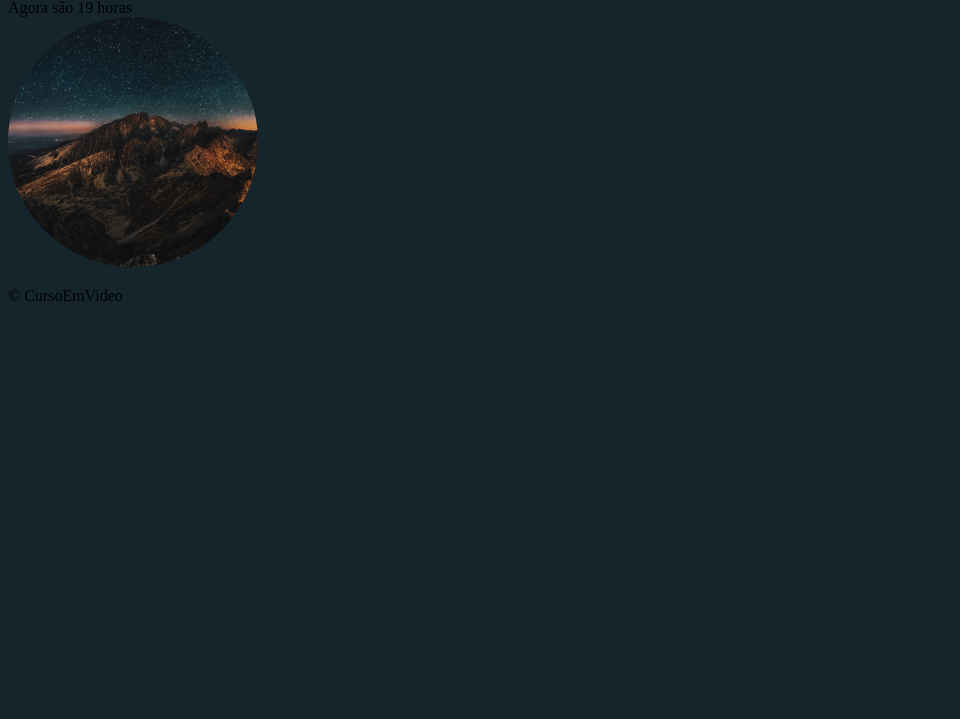
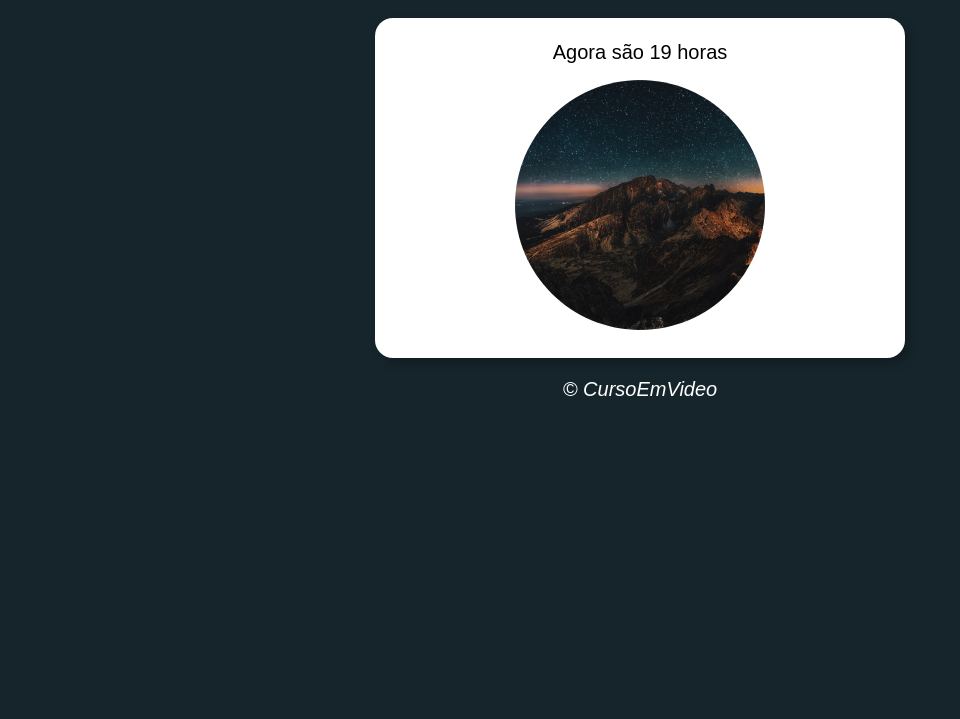
Before and after one commit to isabela-aquino/Hora_Dia, a plain HTML site: page HoraDoDia/index.html in a window 1280 px wide. Shown: the part 81-800 px from the top of the page, without its empty margins (0-960 px from the left). Drawn offline with Linux system fonts and the light colour scheme.

Commit message:
troquei link

```diff
--- a/HoraDoDia/index.html
+++ b/HoraDoDia/index.html
@@ -5,7 +5,7 @@
     <meta http-equiv="X-UA-Compatible" content="IE=edge">
     <meta name="viewport" content="width=device-width, initial-scale=1.0">
     <title>Hora do Dia</title>
-    <link rel="stylesheet" href="estilo.css">
+    <link rel="stylesheet" href="style.css">
 </head>
 <body onload="carregar()">
     <header>
```
